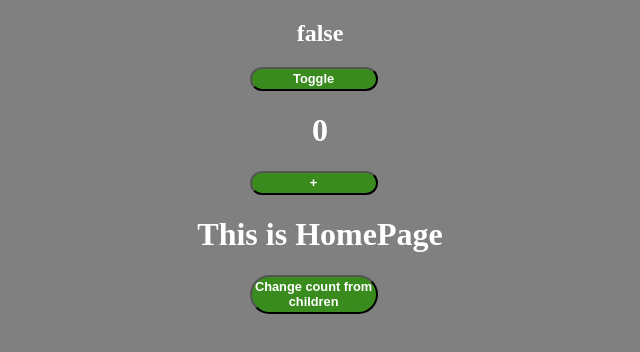
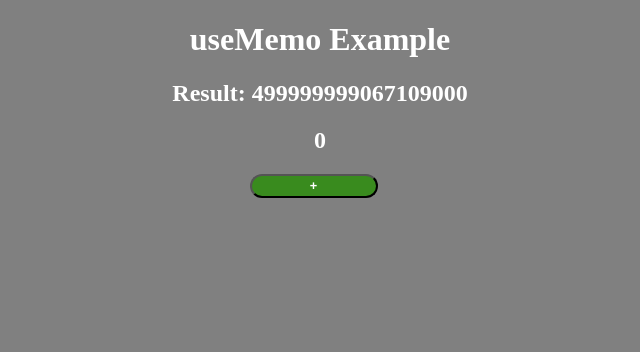
Before and after one commit to SazinSamin/ReactJs, a React (Create React App) app: page / in a window 1280 px wide. Shown: the top 352 px of the page, without its empty margins (320-960 px from the left). Built offline with nearby package versions, Linux system fonts and the light colour scheme.

Commit message:
useMmemo

```diff
--- a/src/App.js
+++ b/src/App.js
@@ -1,36 +1,31 @@
-import { useCallback, useState } from "react";
-import HomePage from "./pages/HomePage";
+import { useMemo } from "react";
+import { useState } from "react"
 
 
 export default function App() {
 
   const [count, setCount] = useState(0);
-  const [toggle, setToggle] = useState(false);
 
-  const handleClick = () => {
-    setCount(prev =>  prev + 1);
-  }
 
-  // useCallback function for skipping re-render when memoized function
-  // has callback function
-  // As js always return new function
+  // cache the result of expensive calculation,
+  // The calculation only trigger in initial rendering
+  // and React will cache the value
+  // So until dependencies isn't change React will return the cache value
+  const result = useMemo(() => {
+    let sum = 0;
+    for(let i = 0; i < 1000000000; i++) {
+      sum += i;
+    }
+    return sum;
+  }, []);
 
-  // useCallback recieve two arguments(a fn & dependency states)
-  const handleCountChangeFromChidlren = useCallback(() => {
-    setCount(prev =>  prev + 1);
-  }, [count]);
-  // here the second parameter recieve states(here count) which change
-  // also bring change in function, otherwise not.
 
   return <div>
-    <h2>{toggle ? "true" : "false"}</h2>
+    <h1>useMemo Example</h1>
+    <h2>Result: {result}</h2>
+    <h2>{count}</h2>
     <button onClick={() => {
-      setToggle(!toggle);
-    }}>Toggle</button>
-    {console.log("App rendered")}
-    <h1>{count}</h1>
-    <button onClick={handleClick}>+</button>
-    <HomePage handleIncrement={handleCountChangeFromChidlren}/>
-
+      setCount(prev => prev + 1);
+    }}>+</button>
   </div>
 }
--- a/src/pages/HomePage.js
+++ /dev/null
@@ -1,17 +0,0 @@
-import { memo } from "react";
-
-// use memo to skip rendering the same component again & again
-// if component itself or it's props element is not changed
-
-const HomePage = memo(({handleIncrement}) => {
-
-
-
-  return <div>
-    {console.log("homepage rendered")}
-    <h1>This is HomePage</h1>
-    <button onClick={handleIncrement}>Change count from children</button>
-  </div>
-}
-)
-export default HomePage;
```
Also changed, not shown: 1 other file (tests, documents, lock files or other folders).
